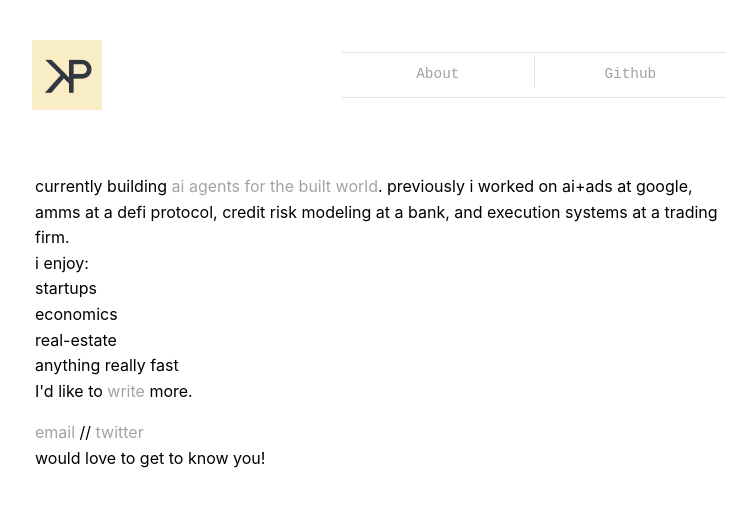
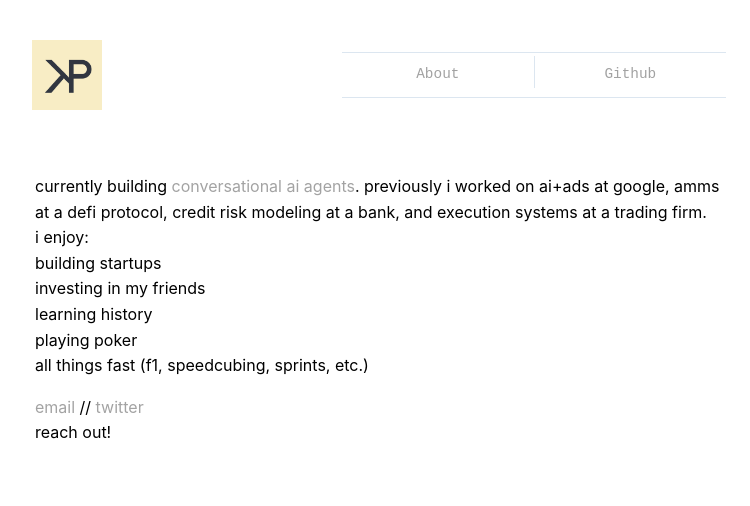
Before and after one commit to punnkam/punnkam.github.io, a Next.js app: page / in a window 1280 px wide. Shown: the top 506 px of the page, without its empty margins (261-1011 px from the left). Built offline with nearby package versions, Linux system fonts and the light colour scheme.

Commit message:
copy change

```diff
--- a/pages/index.js
+++ b/pages/index.js
@@ -12,19 +12,17 @@ export default function Home() {
             </Head>
             <div className={styles.main}>
                 <p>
-                    currently building <a className={styles.grey} href="https://conduit.app" target="_blank">ai agents for the built world</a>. previously i worked on ai+ads at google, amms at a defi protocol, credit risk modeling at a bank, and execution systems at a trading firm.
+                    currently building <a className={styles.grey} href="https://conduit.ai" target="_blank">conversational ai agents</a>. previously i worked on ai+ads at google, amms at a defi protocol, credit risk modeling at a bank, and execution systems at a trading firm.
                 </p>
                 <div>
                     {`i enjoy:`}
                     <ul>
-                        <li>startups</li>
-                        <li>economics</li>
-                        <li>real-estate</li>
-                        <li>anything really fast</li>
+                        <li>building startups</li>
+                        <li>investing in my friends</li>
+                        <li>learning history</li>
+                        <li>playing poker</li>
+                        <li>all things fast (f1, speedcubing, sprints, etc.)</li>
                     </ul>
-                </div>
-                <div>
-                    {"I'd like to "}<span className={styles.grey}><Link href="/posts" passHref={true} styles={styles.grey}>write</Link></span> {" more."}
                 </div>
 
 
@@ -33,7 +31,7 @@ export default function Home() {
                     <a className={styles.grey} href="https://twitter.com/0xpunnk" target="_blank">twitter</a>
 
                 </div>
-                <p>would love to get to know you!</p>
+                <p>reach out!</p>
             </div>
         </div>
     );
```
